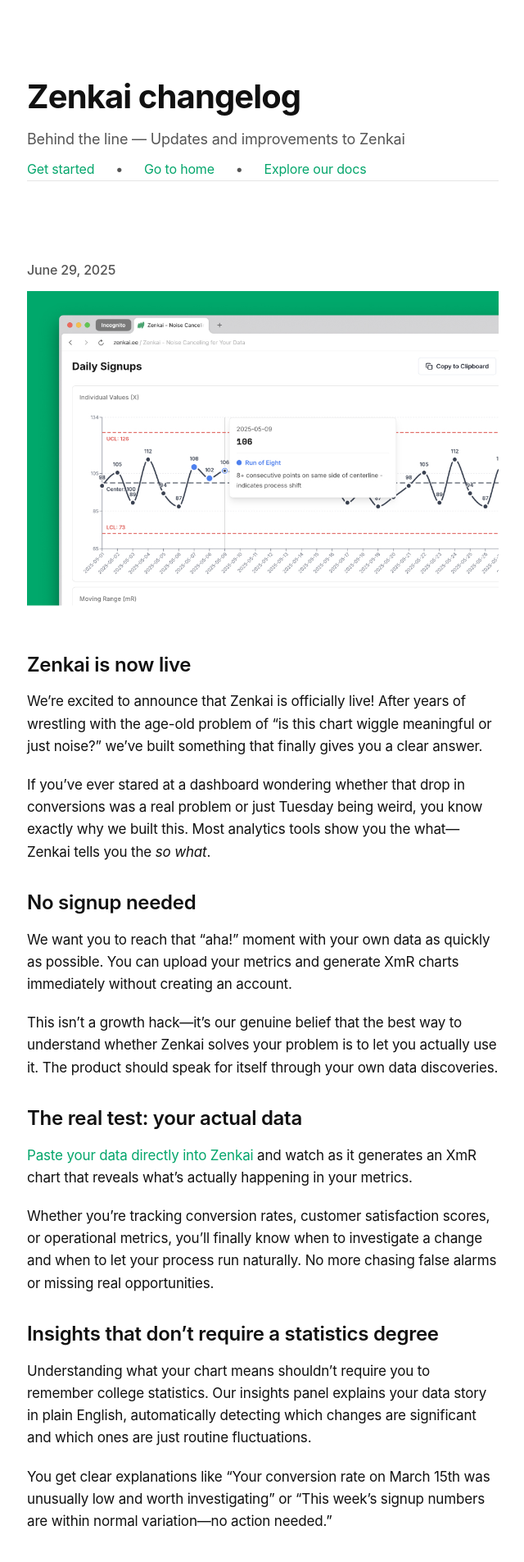
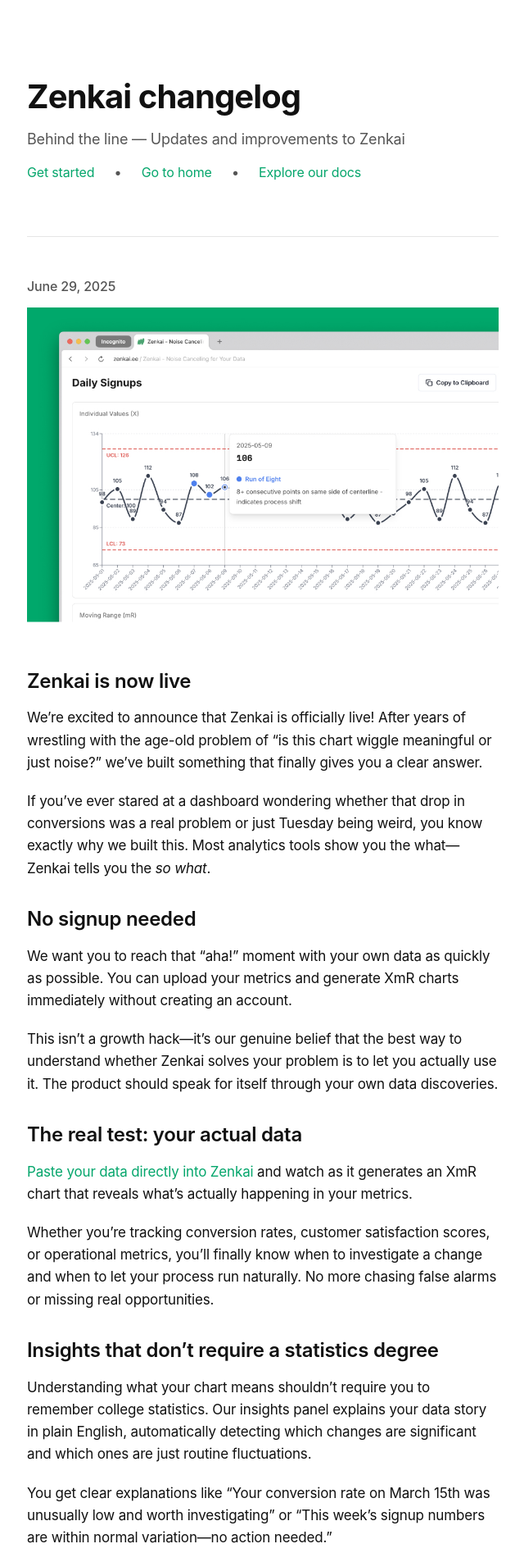
Before and after one commit to mikklemberg/zenkai-changelog, a Jekyll site: the page built from index.html, in a window 1280 px wide. Shown: the top 1905 px of the page at 82% size, without its empty margins (319-959 px from the left). Built offline with Jekyll 4.4.1, drawn with Linux system fonts in a browser that asks for light colours; the list of posts is cut into pages by our own code.

Commit message:
Update main.css

```diff
--- a/assets/css/main.css
+++ b/assets/css/main.css
@@ -62,15 +62,11 @@
 /* Header Styles */
 header {
     background: var(--color-background);
-    padding: 6rem 0 3rem 0;
+    padding: 0;
 }
 
 .header-content {
-    /* Remove border-bottom from here */
-}
-
-/* Only add border to main page header */
-.header-content:has(.header-links) {
+    padding: 6rem 0 4rem 0;
     border-bottom: 1px solid var(--color-border);
 }
 
@@ -80,7 +76,7 @@
     color: var(--color-text);
     line-height: var(--leading-h1);
     letter-spacing: var(--tracking-h1);
-    margin-bottom: 1rem;
+    margin: 0 0 1rem 0;
 }
 
 .header-content p {
@@ -88,15 +84,14 @@
     color: var(--color-text-secondary);
     line-height: var(--leading-prose);
     letter-spacing: var(--tracking-prose);
-    margin-bottom: 0.5rem;
+    margin: 0 0 0.75rem 0;
 }
 
 .header-links {
     display: flex;
-    gap: 0.1rem;
     align-items: center;
-    flex-wrap: wrap;
-    max-width: 100%;
+    gap: 0;
+    margin: 0;
 }
 
 .header-links a {
@@ -112,11 +107,18 @@
     text-decoration: underline;
     color: var(--color-primary-dark);
 }
+
 .separator {
     color: var(--color-text-secondary);
     margin: 0 1.5rem;
+    font-weight: 400;
     flex-shrink: 0;
-    font-weight: 400; /* Ensure consistency */
+}
+
+/* For entry pages - remove border and adjust spacing */
+.header-content:not(:has(.header-links)) {
+    border-bottom: none;
+    padding: 4rem 0 2rem 0;
 }
 
 /* Main Content */
```
